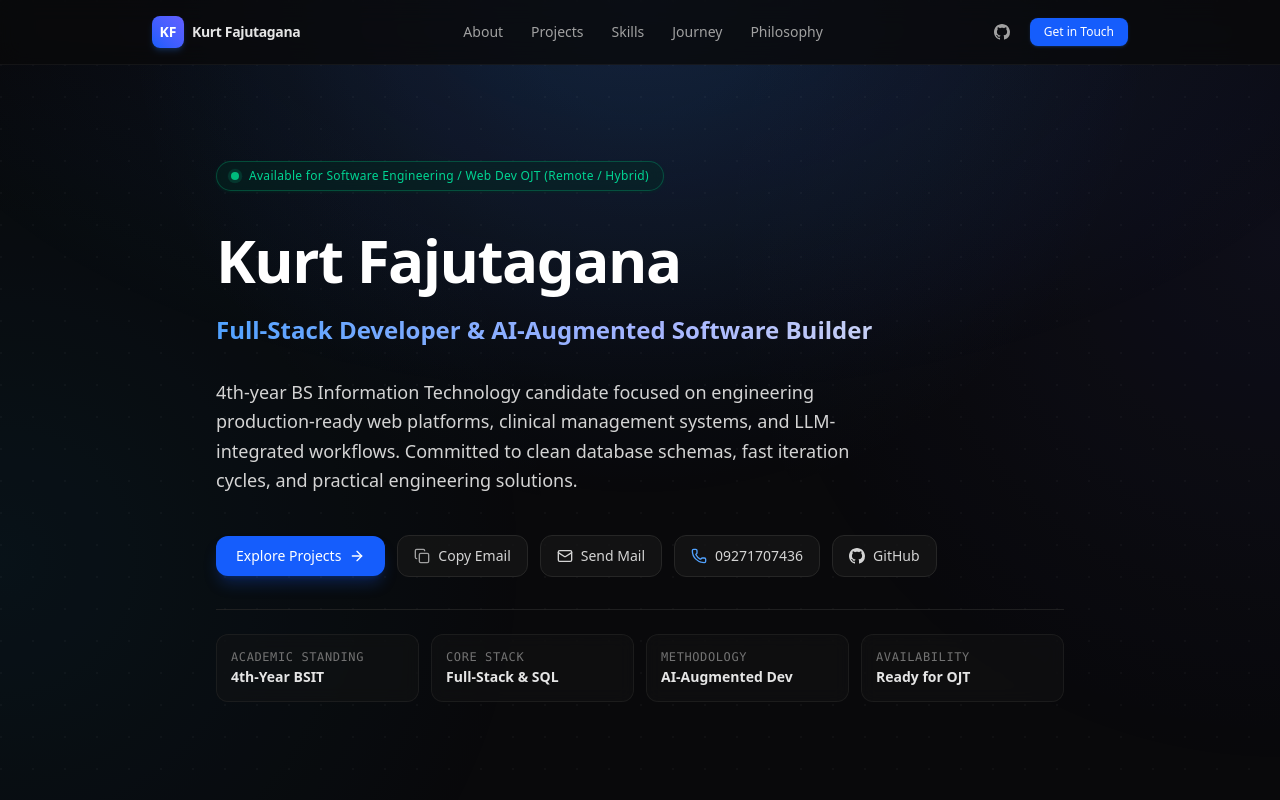
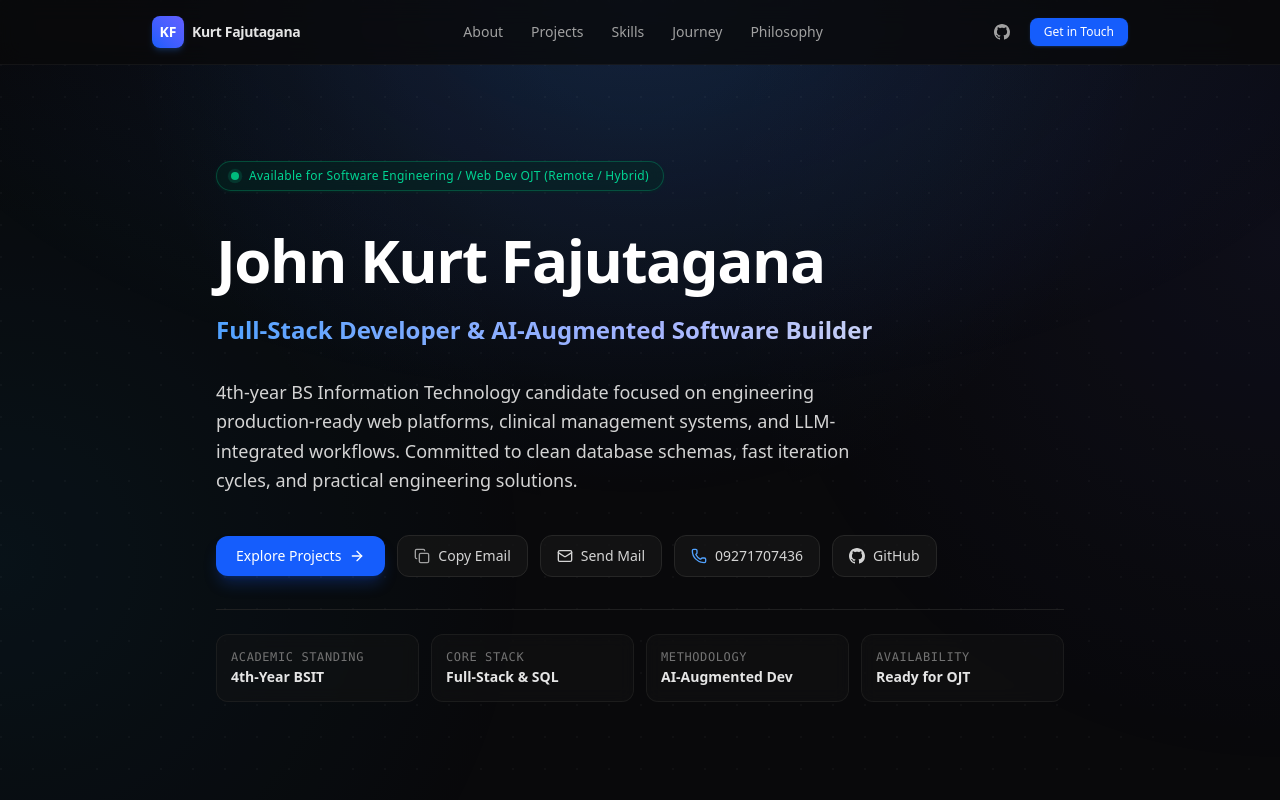
Before and after one commit to kurtfajutagana/kurtfajutagana, a Next.js app: page / in a window 1280 px wide. Shown: the top 800 px of the page. Built offline with nearby package versions, Linux system fonts and the light colour scheme; no server answers.

Commit message:
chore: update display name to John Kurt Fajutagana

```diff
--- a/src/components/PortfolioView.tsx
+++ b/src/components/PortfolioView.tsx
@@ -296,7 +296,7 @@ export default function PortfolioView({ projects: initialProjects }: PortfolioVi
 
           <div className="space-y-4">
             <h1 className="text-4xl sm:text-5xl md:text-6xl font-extrabold tracking-tight text-white leading-tight">
-              Kurt Fajutagana
+              John Kurt Fajutagana
             </h1>
             <p className="text-xl sm:text-2xl text-transparent bg-clip-text bg-gradient-to-r from-blue-400 via-indigo-300 to-neutral-200 font-semibold">
               Full-Stack Developer & AI-Augmented Software Builder
```
